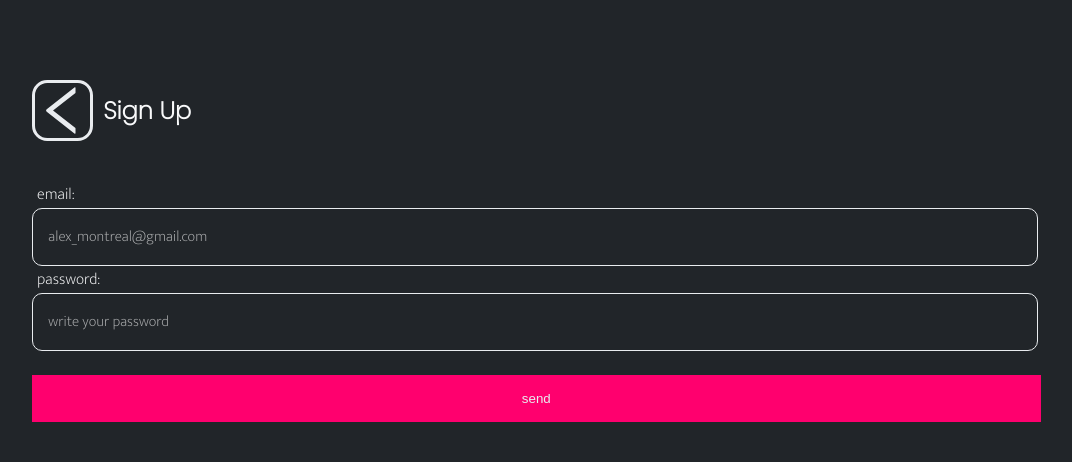
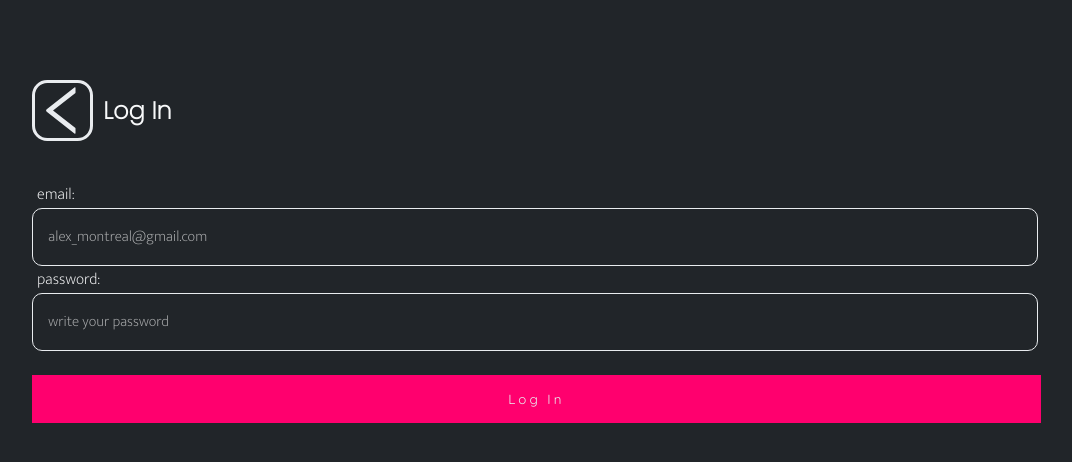
Before and after one commit to Fredvel123/unsplash_frontend, a React (Create React App) app: page /login in a window 1280 px wide. Shown: the top 462 px of the page, without its empty margins (96-1168 px from the left). Built offline with nearby package versions, Linux system fonts and the light colour scheme.

Commit message:
I added new styles at the login and signup section

```diff
--- a/src/components/LogIn/index.jsx
+++ b/src/components/LogIn/index.jsx
@@ -66,7 +66,7 @@ function LogIn() {
         <Link to='/' >
           <ButtonLeft />
         </Link>
-        <h2>Sign Up</h2>
+        <h2>Log In</h2>
       </Header>
       <form onSubmit={handlerSubmit} action="">
         <Inputs
@@ -83,7 +83,7 @@ function LogIn() {
           title='password'
           state={password}
           setState={setPassword} />
-      <button>send</button>
+      <button>Log In</button>
       </form>
       {auth.isLogged ?
        <h3>{auth.message}</h3>
--- a/src/components/SignUp/index.jsx
+++ b/src/components/SignUp/index.jsx
@@ -63,6 +63,7 @@ function SignUp() {
       message: res
     });
   }
+  // this code is for past at the next page if the user is register in the database.
   const navigateStartPage = async () => {
     const res = await response.message.isCreated
     if(res === true) {
@@ -79,7 +80,7 @@ function SignUp() {
         <Link to='/' >
           <ButtonLeft />
         </Link>
-        <h2>Sign Up</h2>
+        <h2>Create a new Account</h2>
       </Header>
       <form action="" onSubmit={handlerSubmit} >
         <Inputs
@@ -119,9 +120,6 @@ function SignUp() {
       {response.error === true ?
         <h3>{response.message}</h3>
       : <h3>{response.message.message}</h3> }
-      {/* {response.message.isCreated ?
-      : null} */}
-      {/* <LINK to='/home' >Go to Home</LINK> */}
     </DivBox>
   )
 }
--- a/src/components/StartPage/index.jsx
+++ b/src/components/StartPage/index.jsx
@@ -1,4 +1,4 @@
-import React, { Fragment } from 'react';
+import React from 'react';
 // react router
 import { Link } from 'react-router-dom';
 // styled componetns
--- a/src/styles/SignUp/index.jsx
+++ b/src/styles/SignUp/index.jsx
@@ -41,6 +41,9 @@ export const DivBox = styled.div`
   form button {
     color: ${colors.graywhite};
     width: 98.5%;
+    font-weight: 400;
+    letter-spacing: 3px;
+    font-family: ${fonts.letter7};
     text-align: center;
     cursor: pointer;
     margin-top: 3vh;
```
